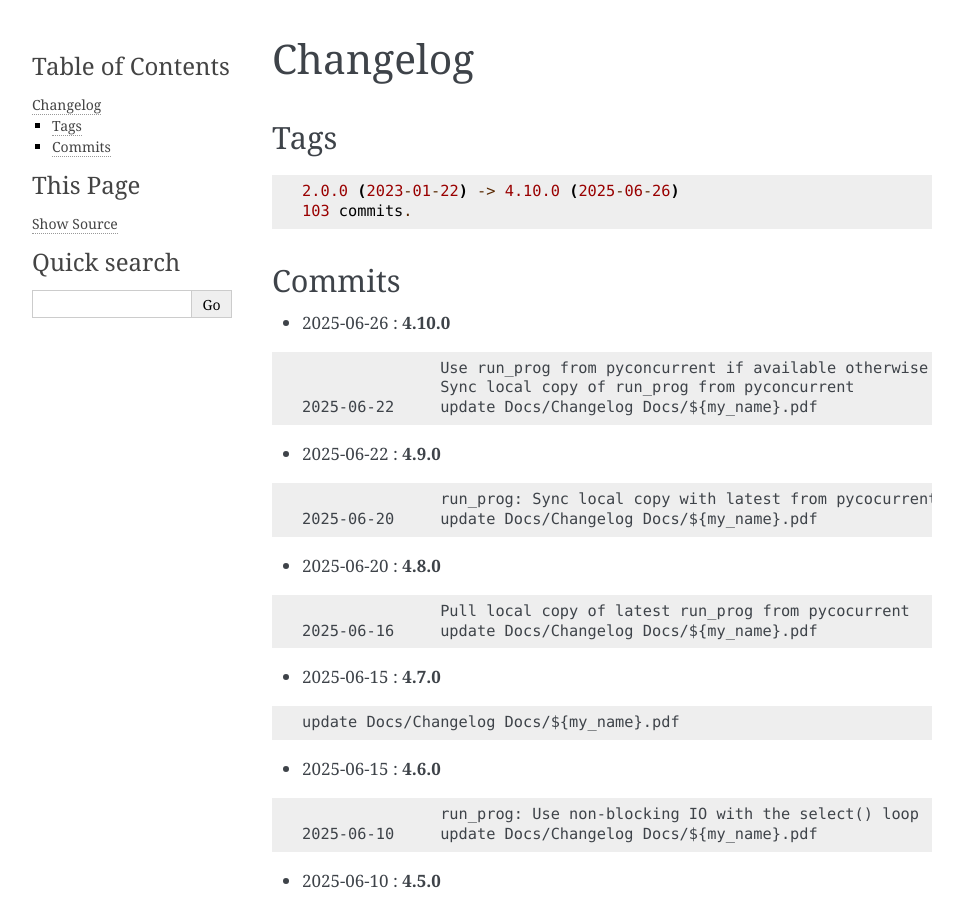
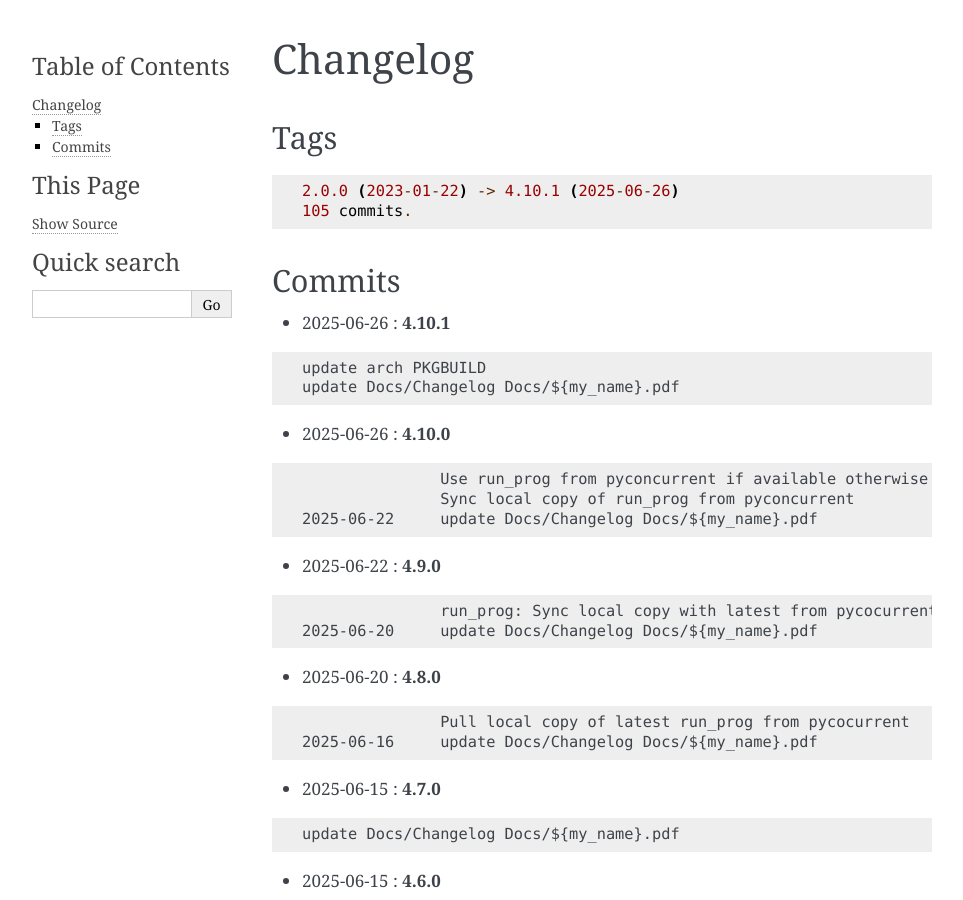
Before and after one commit to gene-git/dns_tools, a Sphinx documentation site: the page built from Docs/Changelog.rst, in a window 1280 px wide and 900 px high. Shown: the whole window, without its empty margins (148-1111 px from the left). Built offline with Sphinx 7.4.7, drawn with Linux system fonts in a browser that asks for light colours; pages that are not in the unit, such as notebooks, are missing from menus.

Commit message:
update Docs/Changelog Docs/${my_name}.pdf

```diff
--- a/Docs/Changelog.rst
+++ b/Docs/Changelog.rst
@@ -7,12 +7,19 @@ Tags
 
 ::
 
-	2.0.0 (2023-01-22) -> 4.10.0 (2025-06-26)
-	103 commits.
+	2.0.0 (2023-01-22) -> 4.10.1 (2025-06-26)
+	105 commits.
 
 Commits
 =======
 
+
+* 2025-06-26  : **4.10.1**
+
+::
+
+                update arch PKGBUILD
+                update Docs/Changelog Docs/${my_name}.pdf
 
 * 2025-06-26  : **4.10.0**
 
```
Also changed, not shown: 2 other files.
